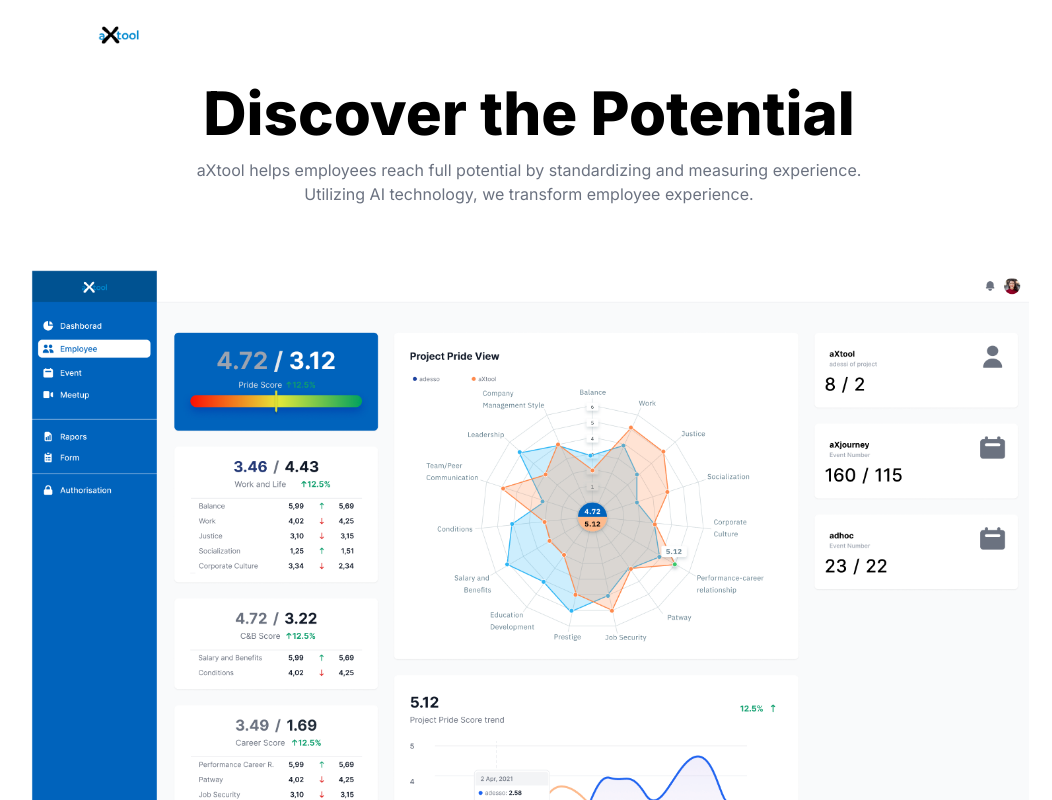
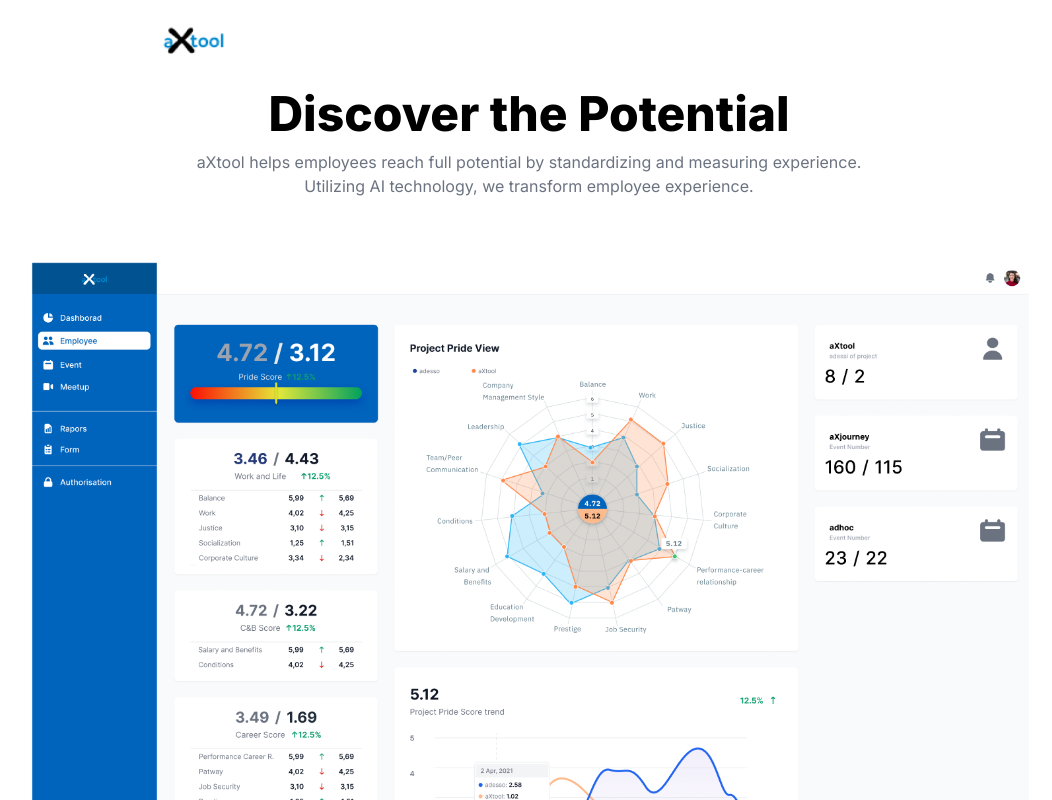
Before and after one commit to yunusemreaksu/aXtool-landing-page, a Next.js app: page / in a window 1280 px wide. Shown: the top 800 px of the page, without its empty margins (111-1163 px from the left). Built offline with nearby package versions, Linux system fonts and the light colour scheme.

Commit message:
changed font size

```diff
--- a/app/components/hero.tsx
+++ b/app/components/hero.tsx
@@ -3,7 +3,7 @@
 export default function Hero() {
   return (
     <div className="flex flex-col items-center justify-center">
-      <h1 className="text-center text-[60px] font-extrabold text-black">Discover the Potential</h1>
+      <h1 className="text-center text-[48px] font-extrabold text-black">Discover the Potential</h1>
       <p className="mb-[64px] text-center text-[#6B7280]">
         aXtool helps employees reach full potential by standardizing and measuring experience.
         <br />
--- a/app/components/navbar.tsx
+++ b/app/components/navbar.tsx
@@ -3,7 +3,7 @@
 export default function Navbar() {
   return (
     <div className="px-[80px] py-[24px]">
-      <Image src={'/images/navbar/aXtool.png'} alt={'aXtool logo'} width={300} height={100} />
+      <Image src={'/images/navbar/aXtool.png'} alt={'aXtool logo'} width={450} height={200} />
     </div>
   );
 }
```
